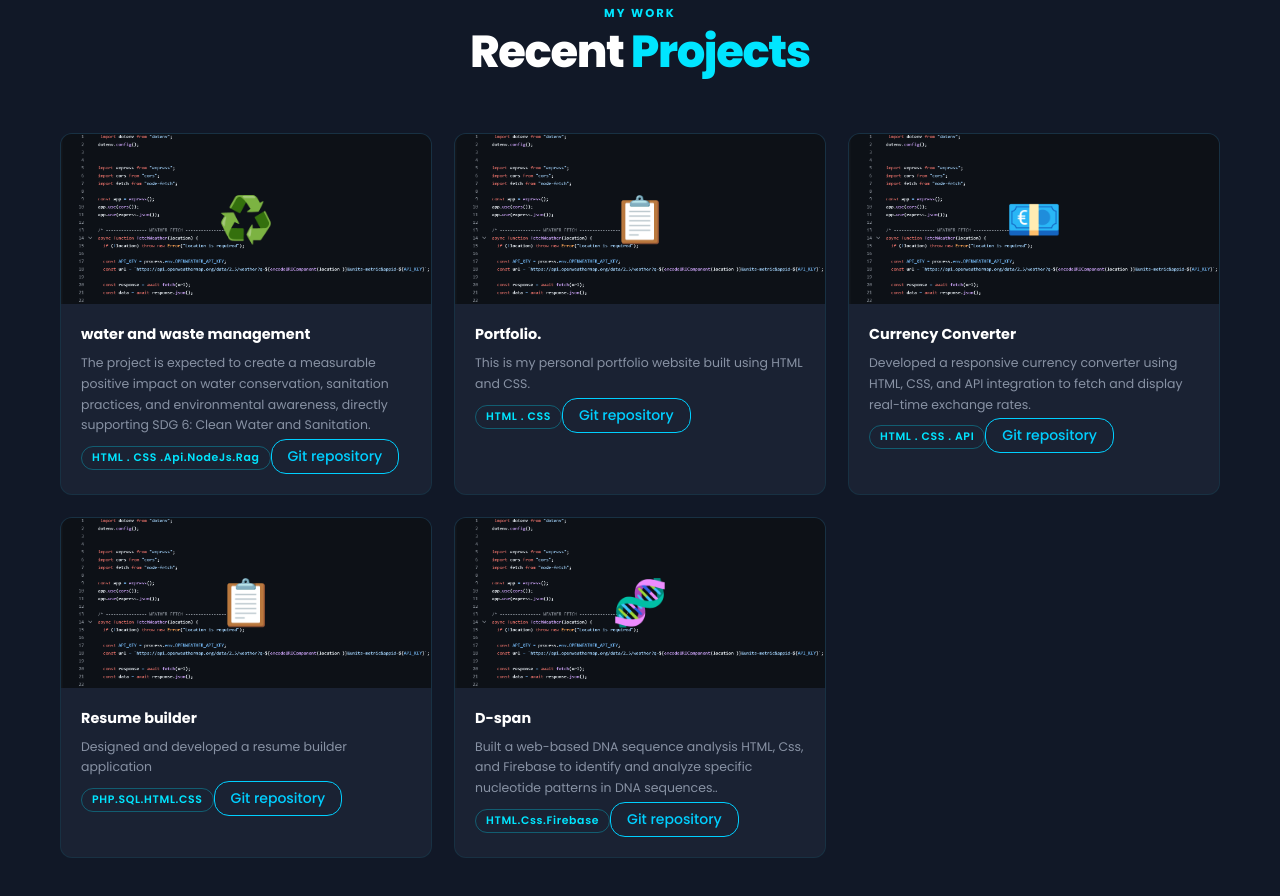
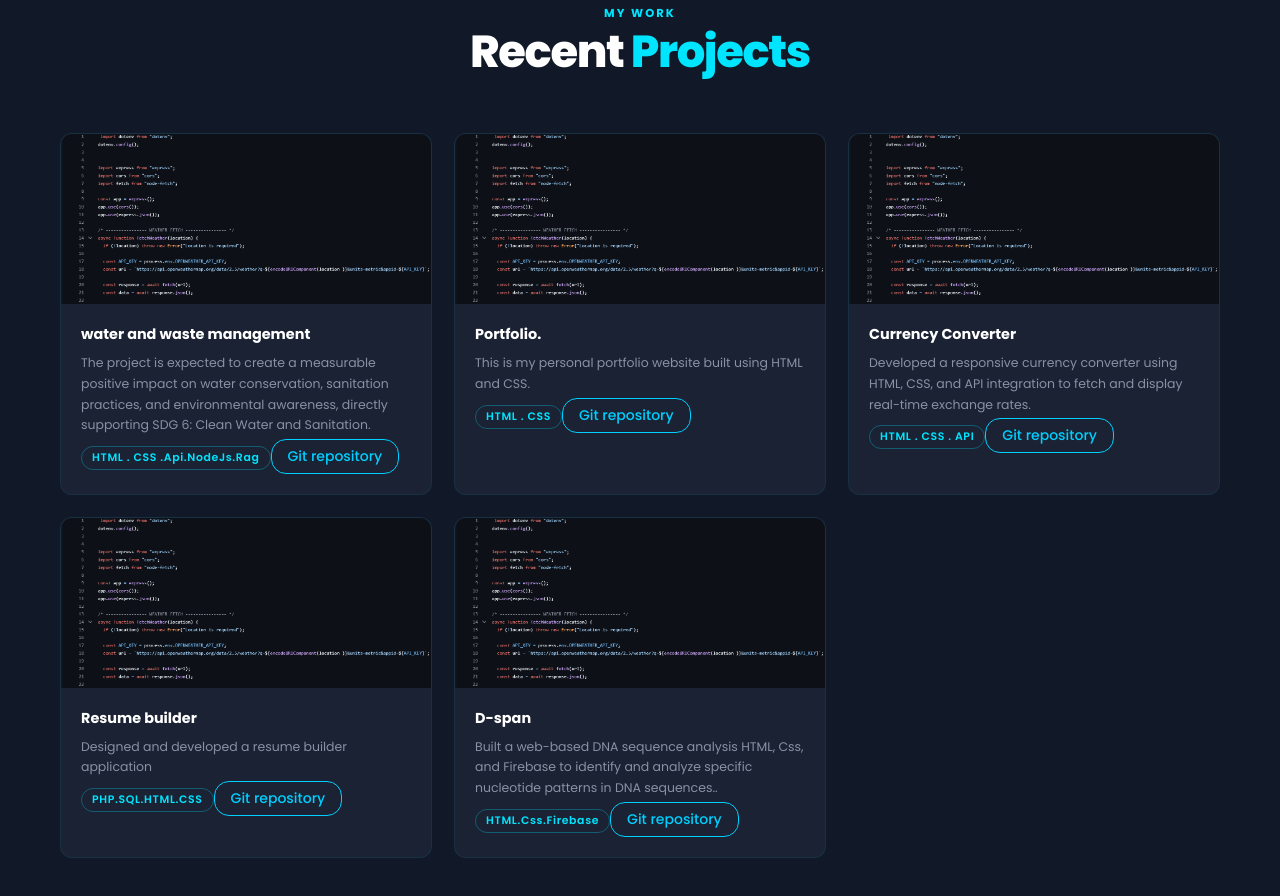
Before and after one commit to RAHULBISOYI/portfoliio_-, a plain HTML site: page pro.html in a window 1280 px wide. Shown: the part 4060-4956 px from the top of the page. Drawn offline with nearby package versions, Linux system fonts and the light colour scheme.

Commit message:
remove emoji

```diff
--- a/pro.html
+++ b/pro.html
@@ -765,12 +765,12 @@
 <section id="portfolio">
   <div class="sec-header reveal"><span class="tag">My Work</span><h2 class="sec-title">Recent <span>Projects</span></h2></div>
   <div class="port-grid">
-    <div class="port-card reveal"><div class="port-thumb"> ♻️<tool_call></div><div class="port-body"><h3>water and waste management</h3><p>The project is expected to create a measurable positive impact on water conservation, sanitation practices, and environmental awareness, directly supporting SDG 6: Clean Water and Sanitation.</p><span class="port-tag">HTML . CSS .Api.NodeJs.Rag</span><a href="https://github.com/RAHULBISOYI/ibm_water_and_waste_management.git" class="btn-inline"> Git repository</a></div></div>
-     <div class="port-card reveal"><div class="port-thumb"> 📋<tool_call></div><div class="port-body"><h3>Portfolio.</h3><p>This is my personal portfolio website built using HTML and CSS.</p><span class="port-tag">HTML . CSS </span><a href="https://github.com/RAHULBISOYI/portfoliio_-.git" class="btn-inline"> Git repository</a></div></div>
+    <div class="port-card reveal"><div class="port-thumb"> <tool_call></div><div class="port-body"><h3>water and waste management</h3><p>The project is expected to create a measurable positive impact on water conservation, sanitation practices, and environmental awareness, directly supporting SDG 6: Clean Water and Sanitation.</p><span class="port-tag">HTML . CSS .Api.NodeJs.Rag</span><a href="https://github.com/RAHULBISOYI/ibm_water_and_waste_management.git" class="btn-inline"> Git repository</a></div></div>
+     <div class="port-card reveal"><div class="port-thumb"> <tool_call></div><div class="port-body"><h3>Portfolio.</h3><p>This is my personal portfolio website built using HTML and CSS.</p><span class="port-tag">HTML . CSS </span><a href="https://github.com/RAHULBISOYI/portfoliio_-.git" class="btn-inline"> Git repository</a></div></div>
 
-    <div class="port-card reveal"><div class="port-thumb">💶</div><div class="port-body"><h3>Currency Converter</h3><p>Developed a responsive currency converter using HTML, CSS, and API integration to fetch and display real-time exchange rates.</p><span class="port-tag">HTML . CSS . API </span><a href="#contact" class="btn-inline"> Git repository</a></div></div>
-    <div class="port-card reveal" style="transition-delay:.1s"><div class="port-thumb">📋</div><div class="port-body"><h3>Resume builder</h3><p>Designed and developed a resume builder application</p><span class="port-tag">PHP.SQL.HTML.CSS </span><a href="https://github.com/RAHULBISOYI/student-document-assistant.git" class="btn-inline"> Git repository</a></div></div>
-    <div class="port-card reveal" style="transition-delay:.2s"><div class="port-thumb">🧬</div><div class="port-body"><h3>D-span</h3><p> Built a web-based DNA sequence analysis  HTML, Css, and Firebase to identify and
+    <div class="port-card reveal"><div class="port-thumb"></div><div class="port-body"><h3>Currency Converter</h3><p>Developed a responsive currency converter using HTML, CSS, and API integration to fetch and display real-time exchange rates.</p><span class="port-tag">HTML . CSS . API </span><a href="#contact" class="btn-inline"> Git repository</a></div></div>
+    <div class="port-card reveal" style="transition-delay:.1s"><div class="port-thumb"></div><div class="port-body"><h3>Resume builder</h3><p>Designed and developed a resume builder application</p><span class="port-tag">PHP.SQL.HTML.CSS </span><a href="https://github.com/RAHULBISOYI/student-document-assistant.git" class="btn-inline"> Git repository</a></div></div>
+    <div class="port-card reveal" style="transition-delay:.2s"><div class="port-thumb"></div><div class="port-body"><h3>D-span</h3><p> Built a web-based DNA sequence analysis  HTML, Css, and Firebase to identify and
 analyze specific nucleotide patterns in DNA sequences..</p><span class="port-tag">HTML.Css.Firebase</span><a href="https://github.com/RAHULBISOYI/D-span.git" class="btn-inline"> Git repository</a></div></div>
   </div>
 
```
